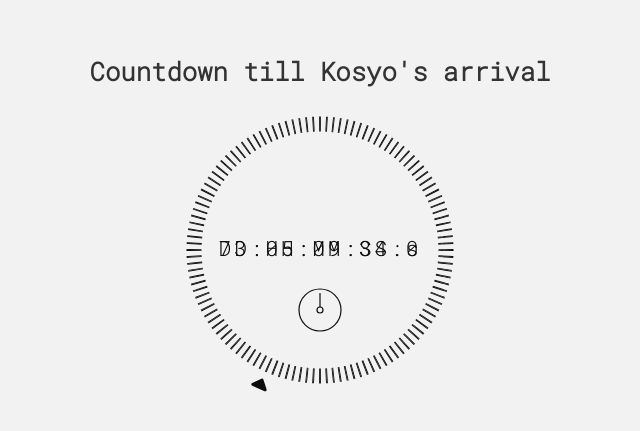
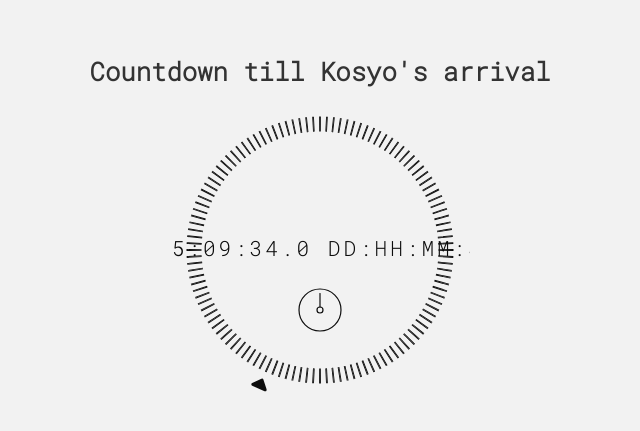
Before and after one commit to mihailgaberov/svelte-countdown, a Svelte app: page / in a window 1280 px wide. Shown: the part 173-604 px from the top of the page, without its empty margins (320-960 px from the left). Built offline with nearby package versions, Linux system fonts and the light colour scheme.

Commit message:
:sparkles: Updated title

```diff
--- a/package.json
+++ b/package.json
@@ -1,5 +1,5 @@
 {
-  "name": "svelte-app",
+  "name": "countdown",
   "version": "1.0.0",
   "private": true,
   "scripts": {
--- a/public/index.html
+++ b/public/index.html
@@ -4,7 +4,7 @@
 	<meta charset='utf-8'>
 	<meta name='viewport' content='width=device-width,initial-scale=1'>
 
-	<title>Svelte app</title>
+	<title>Countdown</title>
 
 	<link rel='icon' type='image/png' href='/favicon.png'>
 	<link rel='stylesheet' href='/global.css'>
--- a/src/Stopwatch.svelte
+++ b/src/Stopwatch.svelte
@@ -52,8 +52,6 @@
 
         <text text-anchor="middle" fill="currentColor" dominant-baseline="middle" font-size="7" style="font-weight: 300; letter-spacing: 1px;">
             {formatTime(lapse)}
-        </text>
-        <text text-anchor="middle" fill="currentColor" dominant-baseline="middle" font-size="7" style="font-weight: 300; letter-spacing: 1px;">
             DD:HH:MM:SS:s
         </text>
     </g>
```
